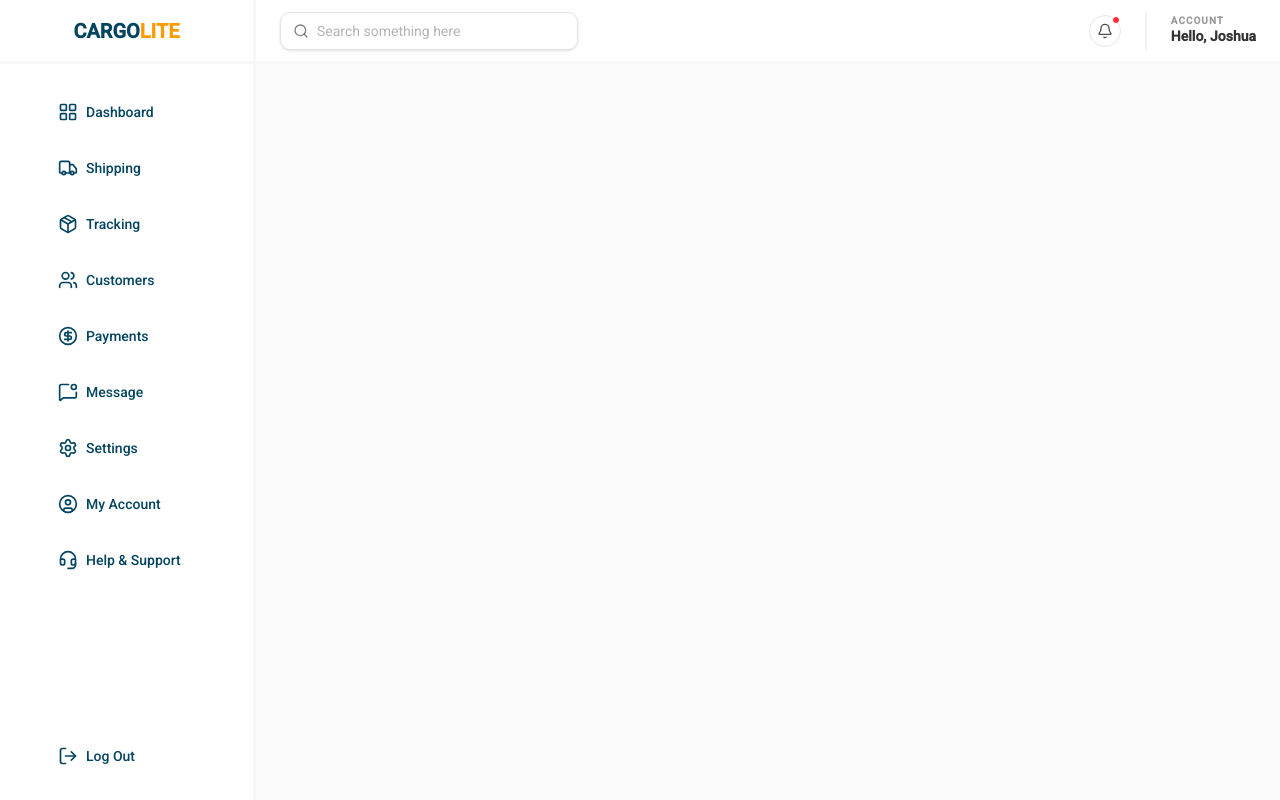
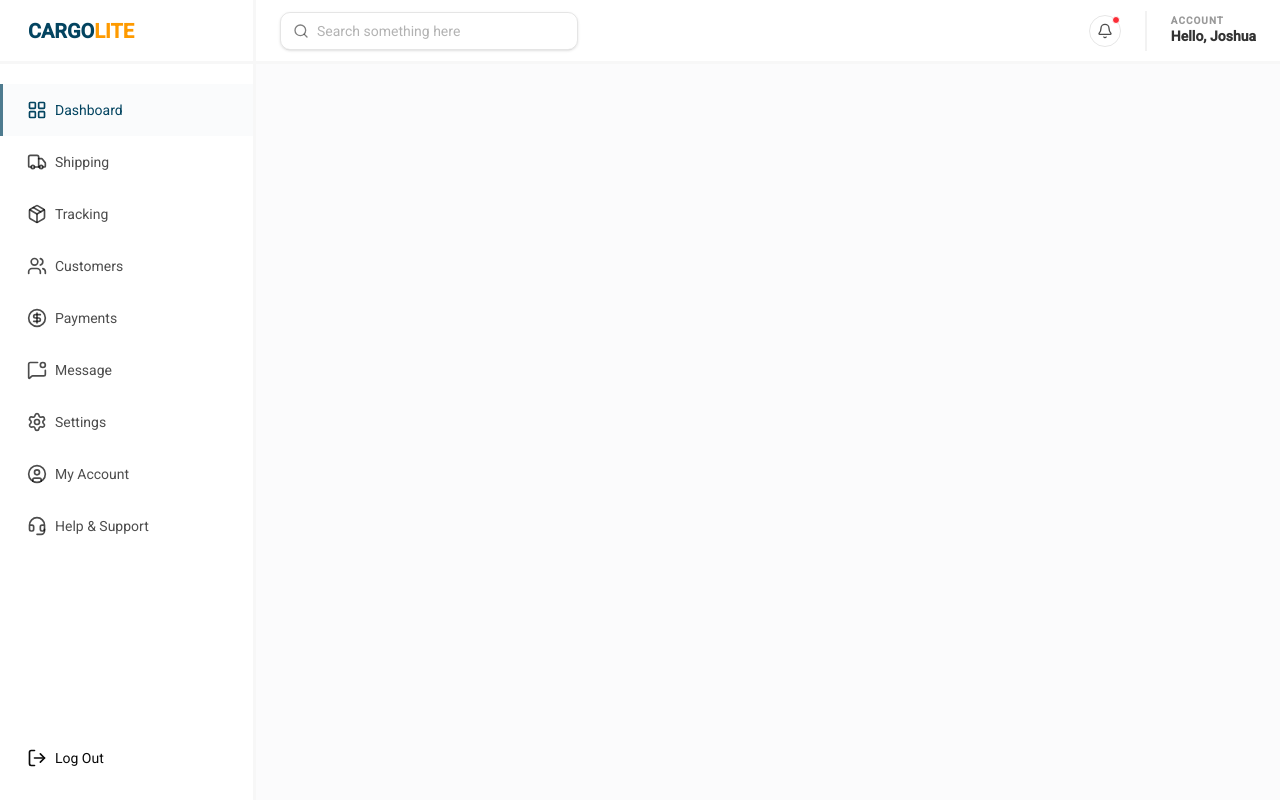
Before and after one commit to KellsCodes/cargolite, a Next.js app: page /dashboard in a window 1280 px wide. Built offline with nearby package versions, Linux system fonts and the light colour scheme.

Commit message:
feat(ui): add navlink background to active path button

```diff
--- a/app/components/AuthLayout.tsx
+++ b/app/components/AuthLayout.tsx
@@ -1,28 +1,31 @@
+'use client'
 import React, { ReactNode } from "react";
 import LogoText from "./LogoText";
 import Link from "next/link";
 import { BellIcon, Icon, LogOut, Search } from "lucide-react";
 import { authMenu } from "@/lib/authMenu";
+import { usePathname } from "next/navigation";
 
 interface AuthLayoutProps {
     children: ReactNode;
 }
 
 export default function AuthLayout({ children }: AuthLayoutProps) {
+    const pathname = usePathname()
     return (
         <div className="h-screen flex flex-col md:flex-row bg-white">
             <aside className="w-full md:w-64 border-r-3 border-r-black/3">
-                <div className="h-16 border-b-3 border-b-black/3 flex items-center justify-center">
+                <div className="h-16 border-b-3 border-b-black/3 flex items-center pl-7">
                     <Link href="/dashboard">
                         <LogoText />
                     </Link>
                 </div>
                 <div className="h-[90%] flex flex-col justify-between">
-                    <div className="flex flex-col gap-y-0 p-5 pr-0 overflow-y-auto">
+                    <div className="flex flex-col gap-y-0 p-5 px-0 overflow-y-auto">
                         {
                             authMenu.map((item, i) => (
-                                <button key={i} className="border-l-2 border-l-white border-l-chart-5o">
-                                    <Link href={item.link} className="flex items-center gap-x-2 h-14 pl-9 text-sm font-medium text-main-primary hover:text-chart-5/90 transition-all duration-300 ease-in-out">
+                                <button key={i} className={`border-l-3 ${pathname !== item.link ? "border-l-white text-black/70" : "border-l-main-primary/70 text-main-primary"}`}>
+                                    <Link href={item.link} className={`flex items-center gap-x-2 h-13 pl-6 text-sm hover:text-chart-5/90 ${pathname === item.link && "bg-main-primary/2"} transition-all duration-300 ease-in-out`}>
                                         {item.icon}
                                         {item.name}
                                     </Link>
@@ -30,8 +33,8 @@ export default function AuthLayout({ children }: AuthLayoutProps) {
                             ))
                         }
                     </div>
-                    <div className="pl-5">
-                        <button className="cursor-pointer border-l-2 border-l-white w-full flex items-center gap-x-2 h-14 pl-9 text-sm font-medium text-main-primary hover:text-chart-5/90 transition-all duration-300 ease-in-out">
+                    <div className="pl-0">
+                        <button className="cursor-pointer border-l-3 border-l-white w-full flex items-center gap-x-2 h-13 pl-6 text-sm hover:text-chart-5/90 transition-all duration-300 ease-in-out">
                             <LogOut className="w-5" />
                             Log Out
                         </button>
```
